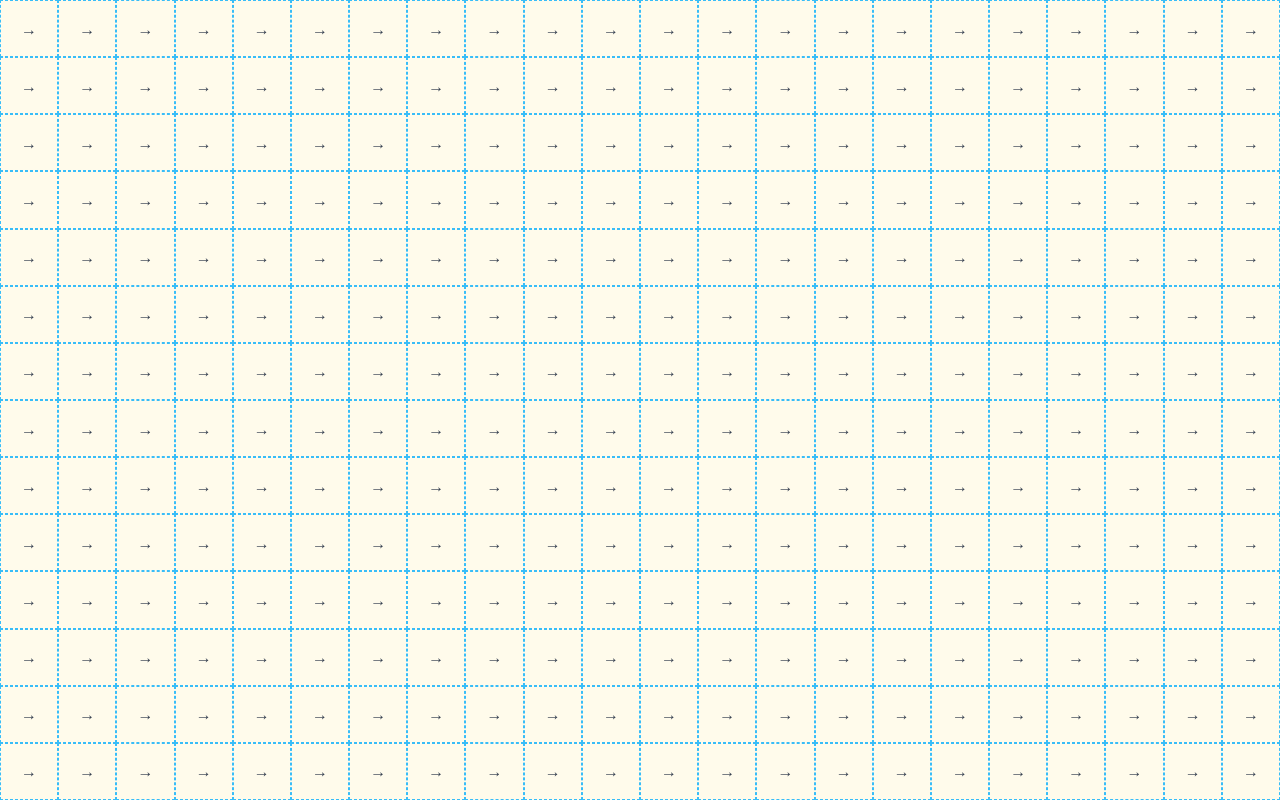
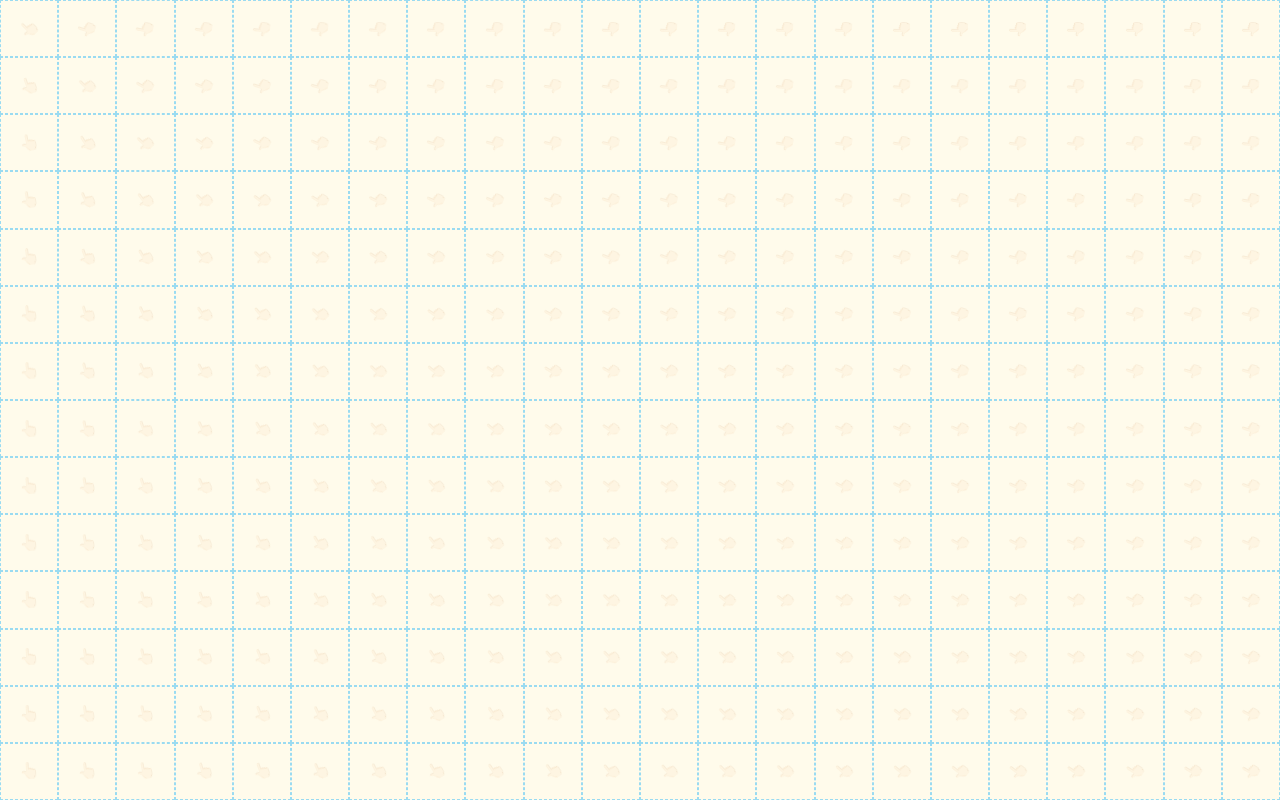
Before and after one commit to seanisoverhere/tap-assessment, a Next.js app: page / in a window 1280 px wide. Built offline with nearby package versions, Linux system fonts and the light colour scheme.

Commit message:
add rotating background

```diff
--- a/src/components/Cell/index.tsx
+++ b/src/components/Cell/index.tsx
@@ -1,7 +1,42 @@
-import React from 'react'
+import React, { useState, useEffect, useRef } from 'react'
+import { motion, MotionValue, useTransform } from 'framer-motion'
+import { CELL_SIZE } from '@/utils/constants'
 
-const Cell = () => (
-  <div className="cell-container">→</div>
-)
+type CellProps = {
+  mouseX: MotionValue<number>
+  mouseY: MotionValue<number>
+}
+
+const Cell = ({ mouseX, mouseY }: CellProps) => {
+  const [position, setPosition] = useState<Array<number>>([0, 0])
+  const ref = useRef<HTMLDivElement>(null)
+
+  useEffect(() => {
+    if (!ref.current) return
+
+    const rect = ref.current.getBoundingClientRect()
+    const x = rect.left + CELL_SIZE / 2
+    const y = rect.top + CELL_SIZE / 2
+
+    setPosition([x, y])
+
+  }, [ref.current])
+
+  const direction = useTransform<number, number>(
+    [mouseX, mouseY],
+    ([newX, newY]) => {
+      const diffY = newY - position[1];
+      const diffX = newX - position[0];
+      const angleRadians = Math.atan2(diffY, diffX);
+      const angleDegrees = Math.floor(angleRadians * (180 / Math.PI));
+      return angleDegrees;
+    }
+  );
+
+  return (
+    <div className="cell-container" ref={ref}>
+      <motion.div style={{ rotate: direction }}>👉🏻</motion.div>
+    </div>)
+}
 
 export default Cell
--- a/src/components/Grid/index.tsx
+++ b/src/components/Grid/index.tsx
@@ -1,11 +1,14 @@
 import React, { useState, useEffect } from 'react'
-import { motion } from 'framer-motion'
+import { animate, useMotionValue } from 'framer-motion'
 import Cell from '@/components/Cell'
 import { CELL_SIZE } from '@/utils/constants'
 
 const Grid = () => {
   const [columns, setColumns] = useState<number>(0)
   const [rows, setRows] = useState<number>(0)
+
+  const mouseX = useMotionValue(0)
+  const mouseY = useMotionValue(0)
 
   useEffect(() => {
     const calculateGrid = () => {
@@ -22,13 +25,25 @@ const Grid = () => {
     return () => {
       window.removeEventListener('resize', calculateGrid)
     }
+  }, [])
 
+  useEffect(() => {
+    const handleMouseMove = (e: MouseEvent) => {
+      animate(mouseX, e.clientX)
+      animate(mouseY, e.clientY)
+    }
+
+    window.addEventListener('mousemove', handleMouseMove)
+
+    return () => {
+      window.removeEventListener('mousemove', handleMouseMove)
+    }
   }, [])
 
   return (
     <div className='grid-container' style={{ gridTemplateColumns: `repeat(${columns}, minmax(0, 1fr))` }}>
       {Array.from({ length: columns * rows }).map((_, i) => (
-        <Cell key={i} />
+        <Cell key={i} mouseX={mouseX} mouseY={mouseY} />
       ))}
     </div>
   )
--- a/styles/globals.css
+++ b/styles/globals.css
@@ -16,7 +16,7 @@
 
 @layer components {
   .cell-container {
-    @apply border-dashed border border-sky-400 flex justify-center items-center select-none;
+    @apply border-dashed border border-sky-400/50 flex justify-center items-center select-none text-white/20;
   }
 
   .grid-container {
```
